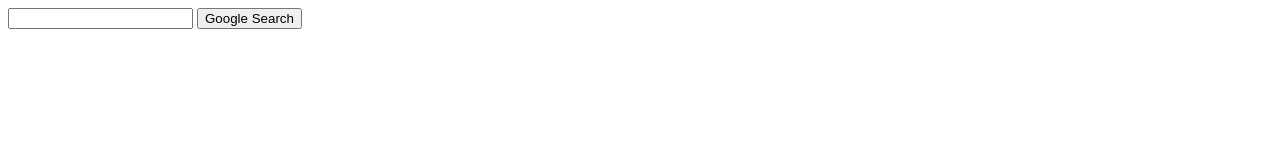
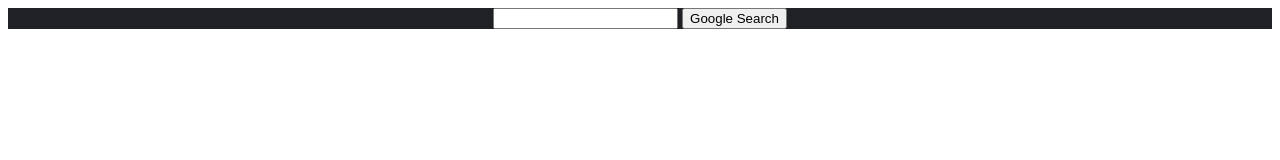
Before and after one commit to asd1122asd/asd1122asd.github.io, a plain HTML site: page index.html in a window 1280 px wide. Drawn offline with Linux system fonts and the light colour scheme.

Commit message:
Update index.html
Start1

```diff
--- a/index.html
+++ b/index.html
@@ -2,11 +2,23 @@
 <html lang="en">
     <head>
         <title>Search</title>
+        <style>
+            .hatter1{
+                background-color:#202124;
+                display:grid;
+                justify-content: center;
+                align-items:center;
+            }
+        </style>
     </head>
     <body>
-        <form action="https://www.google.com/search">
-            <input type="text" name="q">
-            <input type="submit" value="Google Search">
+        <div class="hatter1">
+            <div>
+                <form action="https://www.google.com/search">
+                <input type="text" name="q">
+                <input type="submit" value="Google Search">
+            </div>
         </form>
+        </div>
     </body>
 </html>
```
